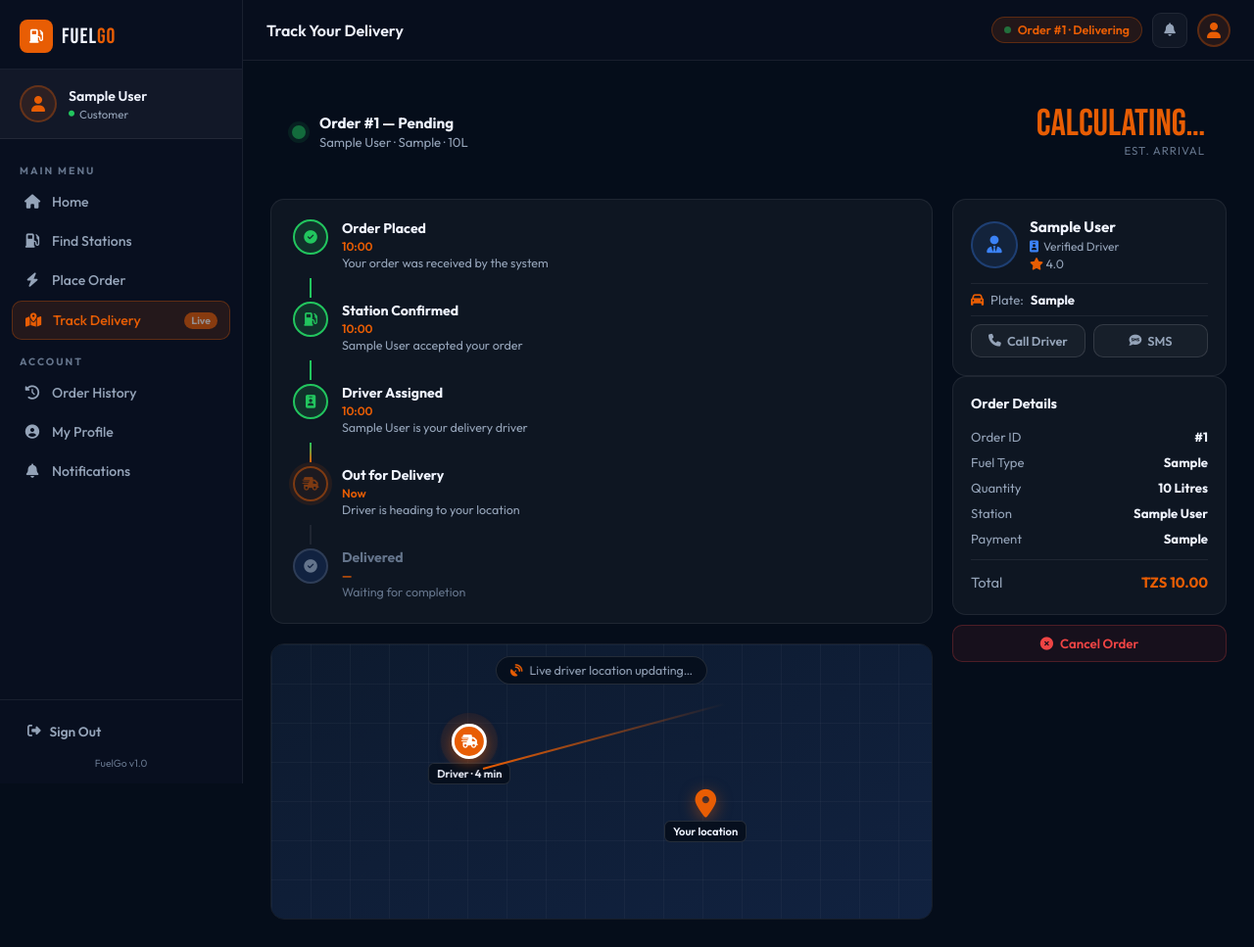
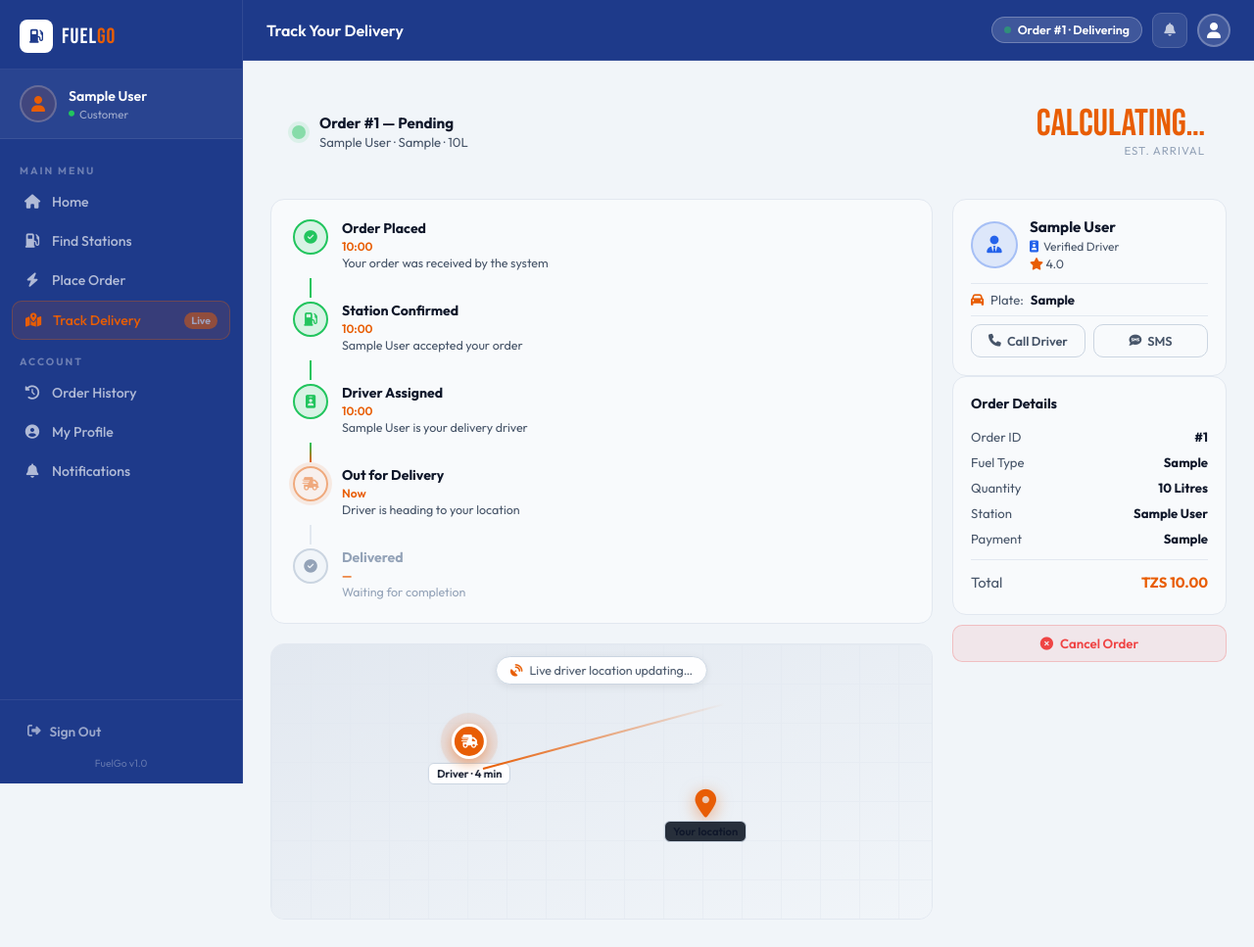
Before and after one commit to josephrwabuti/fuel_delivery_App, a Django app: page /customer/tracking/ in a window 1280 px wide. Shown: the whole page at 98% size. Run offline with Django 5.2, Linux system fonts and the light colour scheme; a user stored in the database is signed in; tables that the repository leaves empty hold one stand-in row (values such as "Sample post"); data that the repository does not hold is empty.

Commit message:
Changed Css color and resolved reports and eye icon issue for providers

```diff
--- a/static/css/customer.css
+++ b/static/css/customer.css
@@ -3,29 +3,29 @@
    Design: Dark Navy + Orange #e85d04 + Blue #3b82f6 + Purple #8b5cf6
    ========================================================= */
 :root {
-  --navy-950: #050d1a;
-  --navy-900: #080f1f;
-  --navy-800: #0d1a2e;
-  --navy-700: #112240;
-  --navy-600: #1a3354;
+  --navy-950: #f1f5f9;
+  --navy-900: #1e3a8a;
+  --navy-800: #ffffff;
+  --navy-700: #f1f5f9;
+  --navy-600: #e2e8f0;
   --orange:       #e85d04;
   --orange-light: #ff7216;
   --orange-dim:   rgba(232,93,4,0.12);
   --orange-bdr:   rgba(232,93,4,0.3);
-  --blue:         #3b82f6;
-  --blue-dim:     rgba(59,130,246,0.12);
-  --blue-bdr:     rgba(59,130,246,0.3);
+  --blue:         #2563eb;
+  --blue-dim:     rgba(37,99,235,0.12);
+  --blue-bdr:     rgba(37,99,235,0.3);
   --purple:       #8b5cf6;
   --purple-dim:   rgba(139,92,246,0.12);
   --green:        #22c55e;
   --red:          #ef4444;
-  --text-p:   #f0f4ff;
-  --text-s:   #94a3b8;
-  --text-m:   #64748b;
-  --border-s: rgba(255,255,255,0.07);
-  --border-m: rgba(255,255,255,0.12);
-  --glass:    rgba(8,15,31,0.8);
-  --glass-l:  rgba(255,255,255,0.04);
+  --text-p:   #0f172a;
+  --text-s:   #475569;
+  --text-m:   #94a3b8;
+  --border-s: #e2e8f0;
+  --border-m: #cbd5e1;
+  --glass:    rgba(255,255,255,0.9);
+  --glass-l:  #f8fafc;
   --sidebar-w: 248px;
   --topbar-h:  62px;
   --radius:    14px;
@@ -36,6 +36,7 @@
 *,*::before,*::after{box-sizing:border-box;margin:0;padding:0}
 html{scroll-behavior:smooth}
 body{font-family:'Outfit',sans-serif;background:var(--navy-950);color:var(--text-p);min-height:100vh;overflow-x:hidden}
+.text-white-on-sidebar{color:rgba(255,255,255,0.7)}
 a{text-decoration:none;color:inherit}
 ::-webkit-scrollbar{width:5px}::-webkit-scrollbar-track{background:var(--navy-900)}::-webkit-scrollbar-thumb{background:var(--orange);border-radius:3px}
 .text-orange{color:var(--orange)!important}.text-blue{color:var(--blue)!important}.text-green{color:var(--green)!important}
@@ -45,11 +46,27 @@ a{text-decoration:none;color:inherit}
   position:fixed;top:0;left:0;bottom:0;
   width:var(--sidebar-w);
   background:var(--navy-900);
-  border-right:1px solid var(--border-s);
+  border-right:1px solid rgba(255,255,255,0.08);
   display:flex;flex-direction:column;
   z-index:200;
   transition:transform var(--tr);
 }
+.sidebar .brand-text{color:#ffffff}
+.sidebar .nav-item{color:rgba(255,255,255,0.65)}
+.sidebar .nav-item:hover{color:#ffffff;background:rgba(255,255,255,0.08)}
+.sidebar .nav-section-label{color:rgba(255,255,255,0.35)}
+.sidebar .user-name{color:#ffffff}
+.sidebar .user-role{color:rgba(255,255,255,0.55)}
+.sidebar .logout-btn{color:rgba(255,255,255,0.55)}
+.sidebar .logout-btn:hover{color:var(--red)}
+.sidebar .sidebar-version{color:rgba(255,255,255,0.3)}
+.sidebar .sidebar-close{color:rgba(255,255,255,0.5)}
+.sidebar .sidebar-close:hover{color:#ffffff}
+.sidebar .user-avatar{border-color:rgba(255,255,255,0.2)}
+.sidebar .brand-icon{background:#ffffff;color:var(--navy-900)}
+.sidebar .sidebar-header{border-bottom-color:rgba(255,255,255,0.08)}
+.sidebar .sidebar-user{background:rgba(255,255,255,0.05);border-bottom-color:rgba(255,255,255,0.08)}
+.sidebar .sidebar-footer{border-top-color:rgba(255,255,255,0.08)}
 .sidebar-header{
   display:flex;align-items:center;justify-content:space-between;
   padding:20px 20px 16px;
@@ -122,40 +139,40 @@ a{text-decoration:none;color:inherit}
 .topbar{
   position:sticky;top:0;z-index:100;
   height:var(--topbar-h);
-  background:rgba(8,15,31,0.9);
+  background:var(--navy-900);
   backdrop-filter:blur(14px);
-  border-bottom:1px solid var(--border-s);
+  border-bottom:1px solid rgba(255,255,255,0.08);
   display:flex;align-items:center;
   padding:0 24px;gap:14px;
 }
-.topbar-toggle{background:none;border:none;color:var(--text-s);font-size:1.1rem;cursor:pointer;padding:6px;display:none;transition:color var(--tr)}
-.topbar-toggle:hover{color:var(--text-p)}
-.topbar-title{font-size:1rem;font-weight:600;color:var(--text-p);flex:1;white-space:nowrap;overflow:hidden;text-overflow:ellipsis}
+.topbar-toggle{background:none;border:none;color:rgba(255,255,255,0.7);font-size:1.1rem;cursor:pointer;padding:6px;display:none;transition:color var(--tr)}
+.topbar-toggle:hover{color:#ffffff}
+.topbar-title{font-size:1rem;font-weight:600;color:#ffffff;flex:1;white-space:nowrap;overflow:hidden;text-overflow:ellipsis}
 .topbar-right{display:flex;align-items:center;gap:10px;margin-left:auto}
 .active-order-pill{
   display:flex;align-items:center;gap:7px;
   font-size:0.78rem;font-weight:600;
-  background:var(--orange-dim);border:1px solid var(--orange-bdr);color:var(--orange);
+  background:rgba(255,255,255,0.15);border:1px solid rgba(255,255,255,0.25);color:#ffffff;
   padding:5px 12px;border-radius:100px;
 }
 .aop-dot{width:7px;height:7px;border-radius:50%;background:var(--green);animation:pulseBadge 1.5s infinite}
 .topbar-icon-btn{
-  position:relative;background:var(--glass-l);border:1px solid var(--border-s);
-  color:var(--text-s);width:36px;height:36px;border-radius:9px;
+  position:relative;background:rgba(255,255,255,0.1);border:1px solid rgba(255,255,255,0.15);
+  color:rgba(255,255,255,0.7);width:36px;height:36px;border-radius:9px;
   display:flex;align-items:center;justify-content:center;cursor:pointer;
   transition:all var(--tr);
 }
-.topbar-icon-btn:hover{color:var(--orange);border-color:var(--orange-bdr)}
+.topbar-icon-btn:hover{color:#ffffff;border-color:rgba(255,255,255,0.3)}
 .icon-badge{
   position:absolute;top:-4px;right:-4px;
   width:16px;height:16px;border-radius:50%;
-  background:var(--orange);color:#fff;font-size:0.6rem;font-weight:700;
+  background:var(--orange);color:#ffffff;font-size:0.6rem;font-weight:700;
   display:flex;align-items:center;justify-content:center;
 }
 .topbar-avatar{
   width:34px;height:34px;border-radius:50%;
-  background:var(--orange-dim);border:2px solid var(--orange-bdr);
-  display:flex;align-items:center;justify-content:center;color:var(--orange);
+  background:rgba(255,255,255,0.15);border:2px solid rgba(255,255,255,0.25);
+  display:flex;align-items:center;justify-content:center;color:#ffffff;
   cursor:pointer;
 }
 
@@ -273,6 +290,7 @@ a{text-decoration:none;color:inherit}
 .smc-fuels{display:flex;flex-wrap:wrap;gap:5px}
 .fuel-chip{font-size:0.72rem;background:var(--navy-700);border:1px solid var(--border-s);padding:3px 8px;border-radius:6px;color:var(--text-s)}
 .fuel-chip strong{color:var(--orange)}
+.fuel-chip strong{color:var(--orange)}
 .smc-meta{display:flex;gap:12px;font-size:0.74rem;color:var(--text-m)}.smc-meta i{color:var(--orange)}
 .btn-order-now{
   display:flex;align-items:center;justify-content:center;gap:7px;
@@ -280,12 +298,12 @@ a{text-decoration:none;color:inherit}
   font-size:0.82rem;font-weight:700;transition:all var(--tr);
 }
 .btn-order-now:hover{background:var(--orange-light);color:#fff;transform:translateY(-1px)}
-.btn-order-now.disabled{background:var(--navy-600);color:var(--text-m);pointer-events:none}
+.btn-order-now.disabled{background:var(--navy-600);color:var(--text-m);pointer-events:none;border:1px solid var(--border-s)}
 
 /* ===== RECENT ORDERS TABLE ===== */
 .recent-orders-table{background:var(--glass-l);border:1px solid var(--border-s);border-radius:var(--radius);overflow:hidden}
 .rot-header,.rot-row{display:grid;grid-template-columns:80px 1fr 80px 60px 110px 100px;padding:12px 16px;gap:12px;align-items:center}
-.rot-header{background:var(--navy-800);font-size:0.72rem;font-weight:700;text-transform:uppercase;letter-spacing:1px;color:var(--text-m)}
+.rot-header{background:var(--navy-700);font-size:0.72rem;font-weight:700;text-transform:uppercase;letter-spacing:1px;color:var(--text-m)}
 .rot-row{border-top:1px solid var(--border-s);font-size:0.85rem;color:var(--text-s);transition:background var(--tr)}
 .rot-row:hover{background:var(--glass-l)}
 .rot-id{color:var(--orange);font-weight:600;font-size:0.82rem}
@@ -338,7 +356,7 @@ a{text-decoration:none;color:inherit}
   background:var(--glass-l);border:1px solid var(--border-s);border-radius:var(--radius);
   padding:18px;display:flex;flex-direction:column;gap:12px;transition:all var(--tr);
 }
-.station-card:hover{border-color:var(--border-m);transform:translateY(-3px);box-shadow:0 12px 32px rgba(0,0,0,0.3)}
+.station-card:hover{border-color:var(--border-m);transform:translateY(-3px);box-shadow:0 12px 32px rgba(0,0,0,0.08)}
 .sc-top-bar{display:flex;align-items:center;justify-content:space-between}
 .sc-status-badge{display:inline-flex;align-items:center;gap:5px;font-size:0.72rem;font-weight:700;padding:4px 11px;border-radius:100px}
 .sc-status-badge.open{background:rgba(34,197,94,0.12);color:var(--green);border:1px solid rgba(34,197,94,0.25)}
@@ -496,7 +514,7 @@ a{text-decoration:none;color:inherit}
 
 /* Cost preview */
 .order-cost-preview{
-  background:var(--navy-800);border:1px solid var(--border-s);border-radius:var(--radius-sm);
+  background:var(--navy-700);border:1px solid var(--border-s);border-radius:var(--radius-sm);
   padding:16px;margin-bottom:20px;
 }
 .ocp-row{display:flex;justify-content:space-between;font-size:0.85rem;color:var(--text-s);padding:5px 0}
@@ -660,7 +678,7 @@ a{text-decoration:none;color:inherit}
 .map-container{border-radius:var(--radius);overflow:hidden;border:1px solid var(--border-s)}
 .map-mock{
   position:relative;height:280px;
-  background:linear-gradient(160deg,var(--navy-800) 0%,var(--navy-700) 100%);
+  background:linear-gradient(160deg,#e2e8f0 0%,#f1f5f9 100%);
   overflow:hidden;
 }
 .map-bg{
@@ -672,8 +690,9 @@ a{text-decoration:none;color:inherit}
 }
 .map-overlay-label{
   position:absolute;top:12px;left:50%;transform:translateX(-50%);
-  background:rgba(5,13,26,0.85);backdrop-filter:blur(10px);
+  background:rgba(255,255,255,0.95);backdrop-filter:blur(10px);
   border:1px solid var(--border-m);border-radius:100px;
+  box-shadow:0 2px 8px rgba(0,0,0,0.08);
   padding:6px 14px;font-size:0.78rem;color:var(--text-s);
   display:flex;align-items:center;gap:7px;white-space:nowrap;
 }
@@ -695,7 +714,7 @@ a{text-decoration:none;color:inherit}
   box-shadow:0 4px 14px rgba(232,93,4,0.5);
 }
 .dm-label{
-  background:rgba(5,13,26,0.85);backdrop-filter:blur(8px);
+  background:rgba(255,255,255,0.95);backdrop-filter:blur(8px);
   border:1px solid var(--border-m);border-radius:6px;
   padding:3px 8px;font-size:0.7rem;color:var(--text-p);font-weight:600;white-space:nowrap;
 }
@@ -782,7 +801,7 @@ a{text-decoration:none;color:inherit}
   display:grid;grid-template-columns:90px 1fr 80px 60px 110px 110px 100px 90px;
   padding:12px 16px;gap:10px;align-items:center;
 }
-.ht-header{background:var(--navy-800);font-size:0.7rem;font-weight:700;text-transform:uppercase;letter-spacing:1px;color:var(--text-m)}
+.ht-header{background:var(--navy-700);font-size:0.7rem;font-weight:700;text-transform:uppercase;letter-spacing:1px;color:var(--text-m)}
 .ht-row{border-top:1px solid var(--border-s);font-size:0.83rem;color:var(--text-s);transition:background var(--tr)}
 .ht-row:hover{background:var(--glass-l)}
 .ht-id{color:var(--orange);font-weight:600}
@@ -831,7 +850,7 @@ a{text-decoration:none;color:inherit}
 .modal-sec-title{font-size:0.72rem;font-weight:700;text-transform:uppercase;letter-spacing:1.5px;color:var(--text-m);margin-bottom:10px}
 .modal-fuel-table{background:var(--glass-l);border:1px solid var(--border-s);border-radius:var(--radius-xs);overflow:hidden}
 .mft-row{display:grid;grid-template-columns:1fr 120px 100px;padding:9px 14px;font-size:0.83rem;color:var(--text-s);gap:10px;align-items:center}
-.mft-row.header{background:var(--navy-900);font-size:0.7rem;font-weight:700;text-transform:uppercase;letter-spacing:1px;color:var(--text-m)}
+.mft-row.header{background:var(--navy-700);font-size:0.7rem;font-weight:700;text-transform:uppercase;letter-spacing:1px;color:var(--text-m)}
 .mft-row:not(.header){border-top:1px solid var(--border-s)}
 .mft-row.total{background:var(--glass-l);font-weight:700}
 .modal-info-grid{display:grid;grid-template-columns:1fr 1fr;gap:12px}
@@ -1022,7 +1041,7 @@ a{text-decoration:none;color:inherit}
 .notif-list{display:flex;flex-direction:column;gap:0;background:var(--glass-l);border:1px solid var(--border-s);border-radius:var(--radius);overflow:hidden}
 .notif-group-label{
   font-size:0.68rem;font-weight:700;text-transform:uppercase;letter-spacing:2px;
-  color:var(--text-m);padding:10px 18px 8px;background:var(--navy-800);border-bottom:1px solid var(--border-s);
+  color:var(--text-m);padding:10px 18px 8px;background:var(--navy-700);border-bottom:1px solid var(--border-s);
 }
 .notif-item{
   display:flex;align-items:flex-start;gap:14px;padding:16px 18px;
@@ -1030,8 +1049,8 @@ a{text-decoration:none;color:inherit}
   transition:background var(--tr);
 }
 .notif-item:last-of-type{border-bottom:none}
-.notif-item:hover{background:rgba(255,255,255,0.02)}
-.notif-item.unread{background:rgba(232,93,4,0.04)}
+.notif-item:hover{background:rgba(0,0,0,0.02)}
+.notif-item.unread{background:rgba(232,93,4,0.06)}
 .notif-item.unread::before{content:'';position:absolute;left:0;top:0;bottom:0;width:3px;background:var(--orange)}
 .ni-icon{
   width:40px;height:40px;border-radius:11px;flex-shrink:0;
--- a/templates/admin_panel/base.html
+++ b/templates/admin_panel/base.html
@@ -9,7 +9,7 @@
   <link rel="preconnect" href="https://fonts.gstatic.com" crossorigin/>
   <link href="https://fonts.googleapis.com/css2?family=Bebas+Neue&family=Outfit:wght@300;400;500;600;700&display=swap" rel="stylesheet"/>
   <link href="https://cdnjs.cloudflare.com/ajax/libs/font-awesome/6.5.0/css/all.min.css" rel="stylesheet"/>
-  <link rel="stylesheet" href="{% static 'css/admin.css' %}"/>
+  <link rel="stylesheet" href="{% static 'css/admin.css' %}?v=2"/>
   {% block extra_css %}{% endblock %}
 </head>
 <body>
--- a/templates/customer/base.html
+++ b/templates/customer/base.html
@@ -9,7 +9,7 @@
   <link rel="preconnect" href="https://fonts.gstatic.com" crossorigin/>
   <link href="https://fonts.googleapis.com/css2?family=Bebas+Neue&family=Outfit:wght@300;400;500;600;700&display=swap" rel="stylesheet"/>
   <link href="https://cdnjs.cloudflare.com/ajax/libs/font-awesome/6.5.0/css/all.min.css" rel="stylesheet"/>
-  <link rel="stylesheet" href="{% static 'css/customer.css' %}"/>
+  <link rel="stylesheet" href="{% static 'css/customer.css' %}?v=2"/>
   {% block extra_css %}{% endblock %}
 </head>
 <body>
--- a/templates/customer/order.html
+++ b/templates/customer/order.html
@@ -12,7 +12,7 @@
 .leaflet-popup-content-wrapper{background:var(--navy-800);border:1px solid var(--border-m);border-radius:10px;color:var(--text-p)}
 .leaflet-popup-tip{background:var(--navy-800)}
 .del-marker-pin{width:22px;height:22px;background:var(--orange);border:3px solid #fff;border-radius:50%;box-shadow:0 0 0 4px rgba(232,93,4,0.3);cursor:grab}
-.user-dot-order{width:14px;height:14px;background:var(--blue);border:2px solid #fff;border-radius:50%;box-shadow:0 0 0 3px rgba(59,130,246,0.3)}
+.user-dot-order{width:14px;height:14px;background:var(--blue);border:2px solid #fff;border-radius:50%;box-shadow:0 0 0 3px rgba(37,99,235,0.3)}
 
 /* ---- Location capture box ---- */
 .loc-capture-box{background:var(--glass-l);border:1.5px solid var(--border-m);border-radius:var(--radius-sm);padding:14px;margin-bottom:14px;transition:border-color var(--tr)}
--- a/templates/customer/stations.html
+++ b/templates/customer/stations.html
@@ -17,7 +17,7 @@
 .popup-row i{color:#e85d04;font-size:.72rem;width:12px}
 .popup-btn{display:block;text-align:center;background:#e85d04;color:#fff;border-radius:8px;padding:8px 12px;font-size:.82rem;font-weight:700;margin-top:10px;text-decoration:none;transition:background .2s}
 .popup-btn:hover{background:#ff7216;color:#fff}
-.user-dot{background:#3b82f6;border:3px solid #fff;border-radius:50%;width:18px;height:18px;box-shadow:0 0 0 4px rgba(59,130,246,.3)}
+.user-dot{background:var(--blue);border:3px solid #fff;border-radius:50%;width:18px;height:18px;box-shadow:0 0 0 4px rgba(37,99,235,.3)}
 .station-dot{background:#e85d04;border:2px solid #fff;border-radius:50%;width:14px;height:14px;box-shadow:0 2px 6px rgba(232,93,4,.5)}
 .station-dot.closed{background:#64748b}
 .location-bar{display:flex;align-items:center;gap:12px;background:var(--glass-l);border:1px solid var(--border-m);border-radius:var(--radius);padding:14px 18px;margin-bottom:16px;flex-wrap:wrap}
--- a/templates/driver/base.html
+++ b/templates/driver/base.html
@@ -9,7 +9,7 @@
   <link rel="preconnect" href="https://fonts.gstatic.com" crossorigin/>
   <link href="https://fonts.googleapis.com/css2?family=Bebas+Neue&family=Outfit:wght@300;400;500;600;700&display=swap" rel="stylesheet"/>
   <link href="https://cdnjs.cloudflare.com/ajax/libs/font-awesome/6.5.0/css/all.min.css" rel="stylesheet"/>
-  <link rel="stylesheet" href="{% static 'css/driver.css' %}"/>
+  <link rel="stylesheet" href="{% static 'css/driver.css' %}?v=2"/>
   {% block extra_css %}{% endblock %}
 </head>
 <body>
--- a/templates/provider/base.html
+++ b/templates/provider/base.html
@@ -9,7 +9,7 @@
   <link rel="preconnect" href="https://fonts.gstatic.com" crossorigin/>
   <link href="https://fonts.googleapis.com/css2?family=Bebas+Neue&family=Outfit:wght@300;400;500;600;700&display=swap" rel="stylesheet"/>
   <link href="https://cdnjs.cloudflare.com/ajax/libs/font-awesome/6.5.0/css/all.min.css" rel="stylesheet"/>
-  <link rel="stylesheet" href="{% static 'css/provider.css' %}"/>
+  <link rel="stylesheet" href="{% static 'css/provider.css' %}?v=2"/>
   {% block extra_css %}{% endblock %}
 </head>
 <body>
```
Also changed, not shown: providers/views.py (+6 -6 lines), static/css/admin.css (+32 -15 lines), static/css/driver.css (+39 -17 lines), static/css/provider.css (+37 -16 lines), templates/provider/order_detail.html (added, +127 -0 lines).
